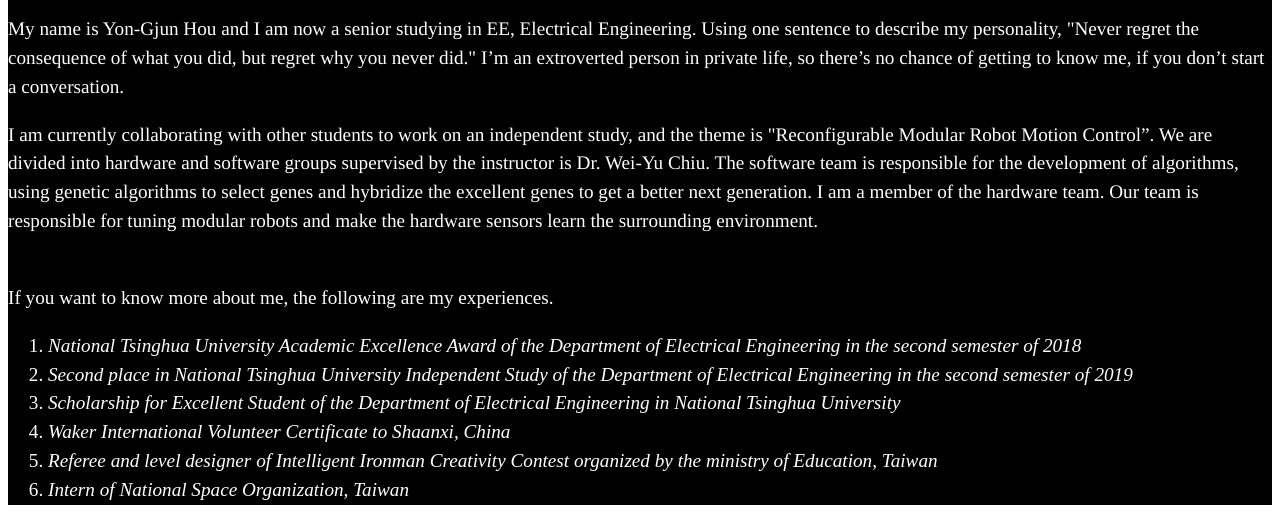
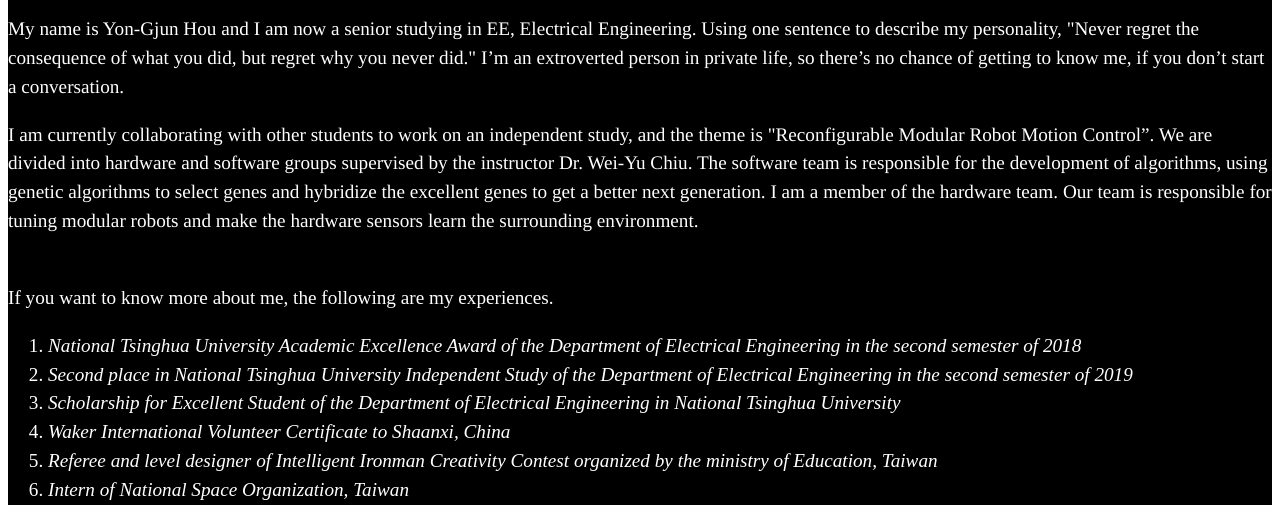
Before and after one commit to tom871226/caprico613.github.io, a plain HTML site: page index.html in a window 1280 px wide. Shown: the part 143-662 px from the top of the page. Drawn offline with nearby package versions, Linux system fonts and the light colour scheme.

Commit message:
Update index.html

```diff
--- a/index.html
+++ b/index.html
@@ -14,7 +14,7 @@
 				My name is Yon-Gjun Hou and I am now a senior studying in EE, Electrical Engineering. Using one sentence to describe my personality, "Never regret the consequence of what you did, but regret why you never did." I’m an extroverted person in private life, so there’s no chance of getting to know me, if you don’t start a conversation.
 				</p>
 				<p>
-				I am currently collaborating with other students to work on an independent study, and the theme is "Reconfigurable Modular Robot Motion Control”. We are divided into hardware and software groups supervised by the instructor is Dr. Wei-Yu Chiu. The software team is responsible for the development of algorithms, using genetic algorithms to select genes and hybridize the excellent genes to get a better next generation. I am a member of the hardware team. Our team is responsible for tuning modular robots and make the hardware sensors learn the surrounding environment.
+				I am currently collaborating with other students to work on an independent study, and the theme is "Reconfigurable Modular Robot Motion Control”. We are divided into hardware and software groups supervised by the instructor Dr. Wei-Yu Chiu. The software team is responsible for the development of algorithms, using genetic algorithms to select genes and hybridize the excellent genes to get a better next generation. I am a member of the hardware team. Our team is responsible for tuning modular robots and make the hardware sensors learn the surrounding environment.
 				</p>
 			</section>
 
```
